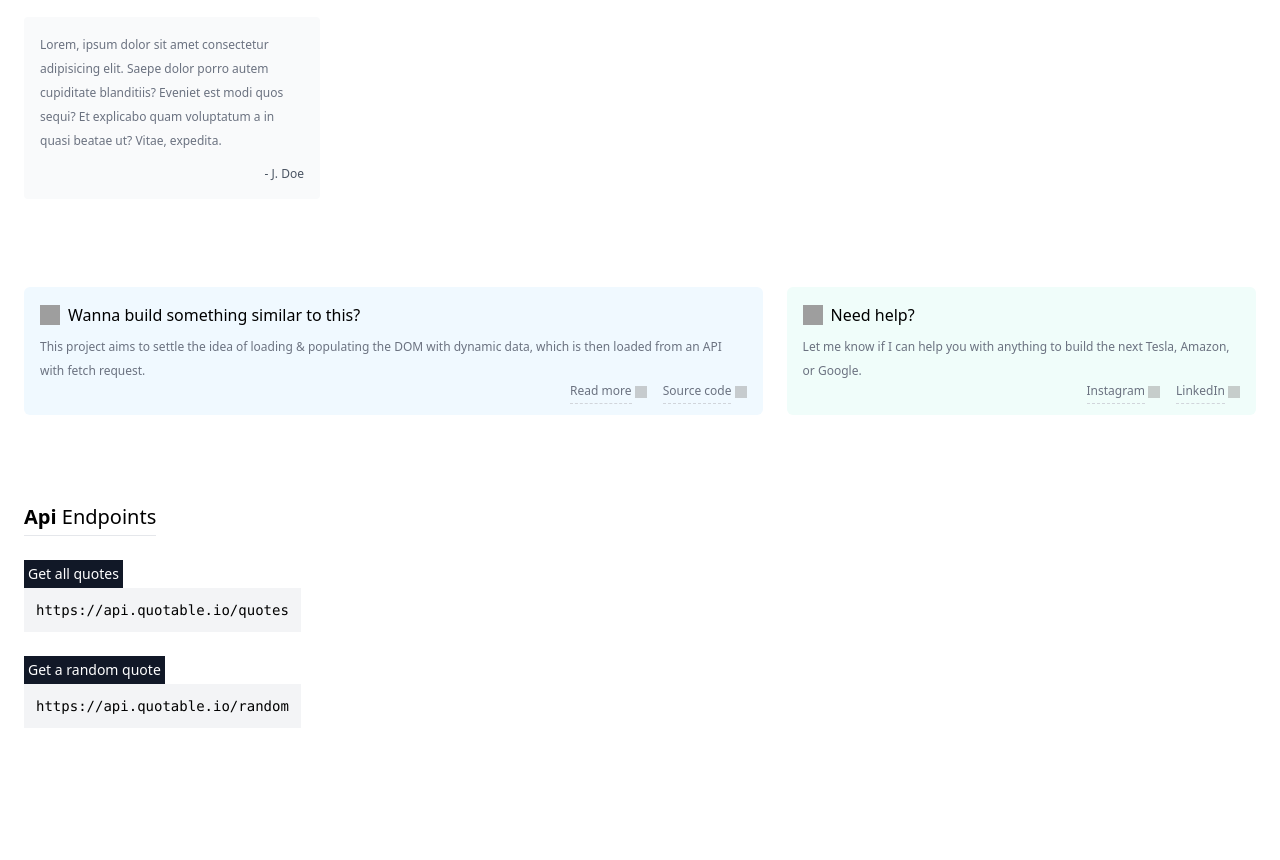
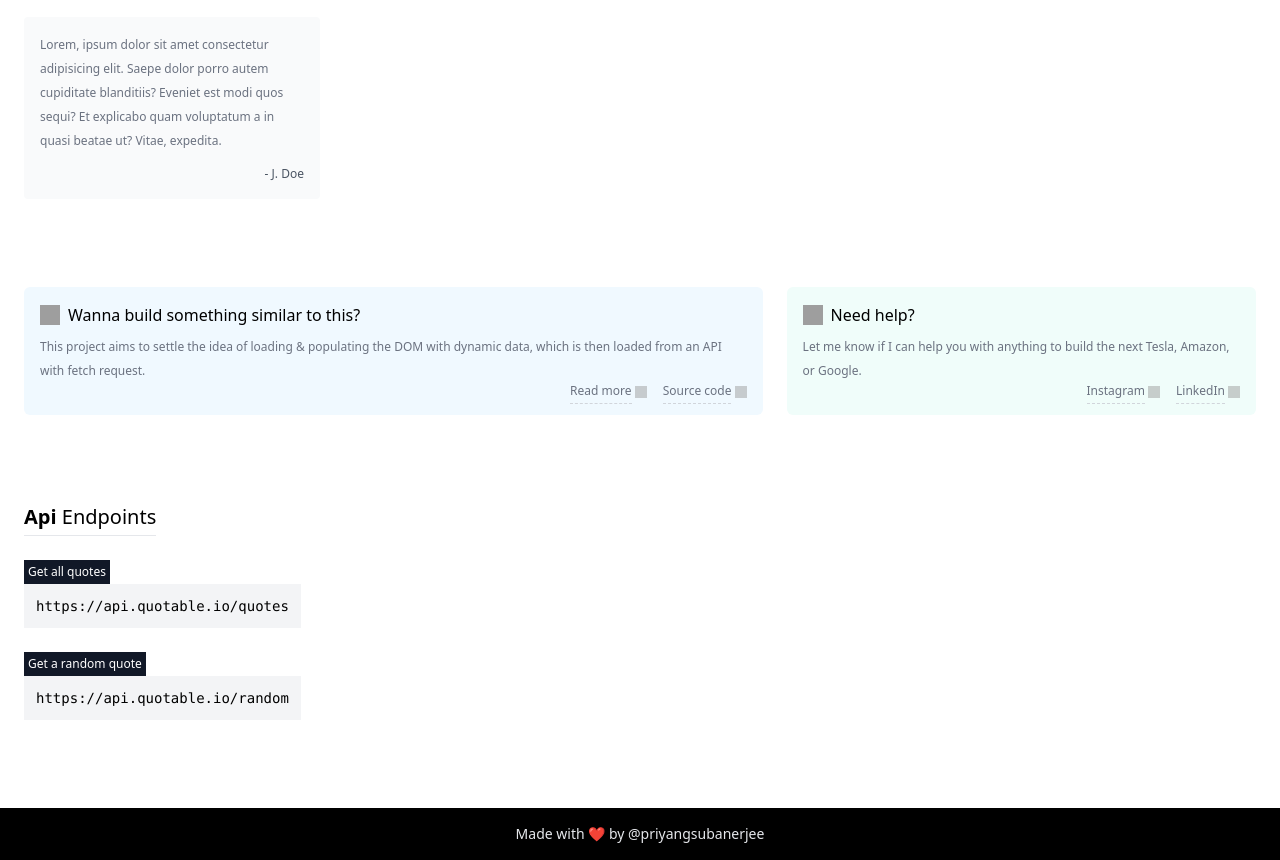
Before and after one commit to priyangsubanerjee/randomquotes, a plain HTML site: page index.html in a window 1280 px wide. Shown: the part 60-920 px from the top of the page. Before the commit the page ends 812 px from the top, so only its background shows below. Drawn offline with nearby package versions, Linux system fonts and the light colour scheme; no server answers; grey boxes are pictures that could not be loaded.

Commit message:
footer note

```diff
--- a/index.html
+++ b/index.html
@@ -77,13 +77,13 @@
         <div>
             <p class="text-xl border-b pb-1 w-fit"><span class="font-bold">Api</span> Endpoints</p>
             <div class="mt-6">
-                <p class="text-sm text-white bg-gray-900 w-fit p-1 text-gray-500">
+                <p class="text-xs text-white bg-gray-900 w-fit p-1 text-gray-500">
                     Get all quotes
                 </p>
                 <code class="text-sm w-fit bg-gray-100 p-3 block">
                     <a href="https://api.quotable.io/quotes">https://api.quotable.io/quotes</a>
                 </code>
-                <p class="text-sm text-white bg-gray-900 w-fit mt-6 p-1 text-gray-500">
+                <p class="text-xs text-white bg-gray-900 w-fit mt-6 p-1 text-gray-500">
                     Get a random quote
                 </p>
                 <code class="text-sm w-fit bg-gray-100 p-3 block">
@@ -92,5 +92,8 @@
             </div>
         </div>
     </div>
+    <div class="mt-16 w-full p-4 bg-black text-center text-sm text-gray-200">
+        Made with <span class="text-red-500">❤</span> by <a href="https://www.linkedin.com/in/priyangsu-banerjee/">@priyangsubanerjee</a>
+    </div>
 </body>
 </html>
```
